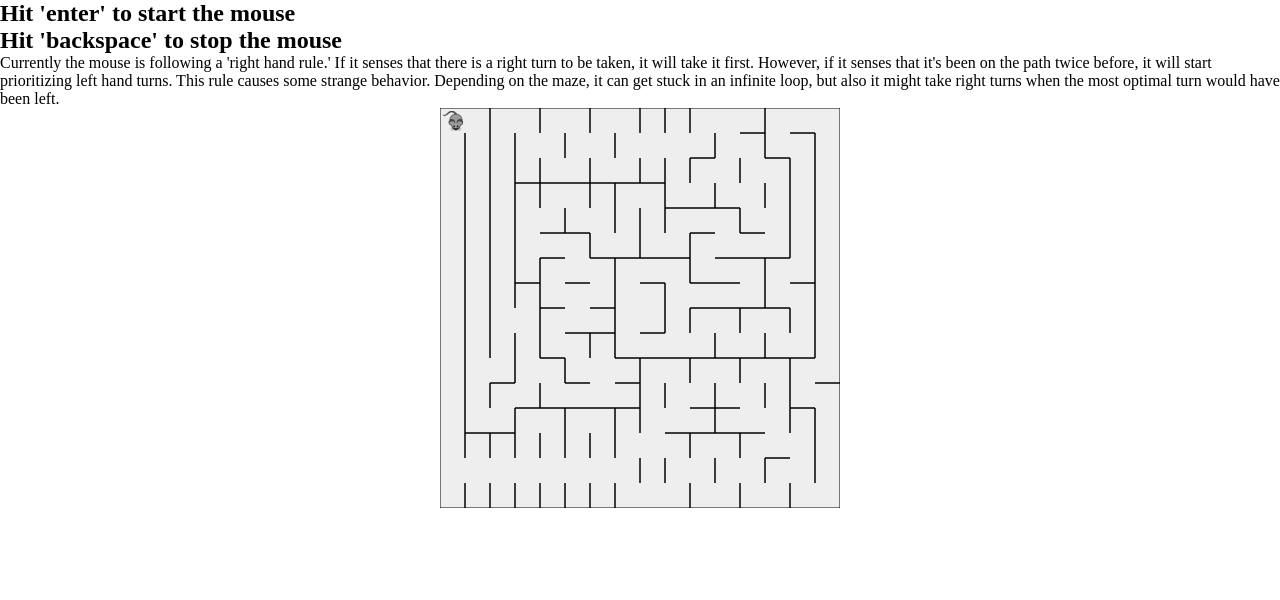
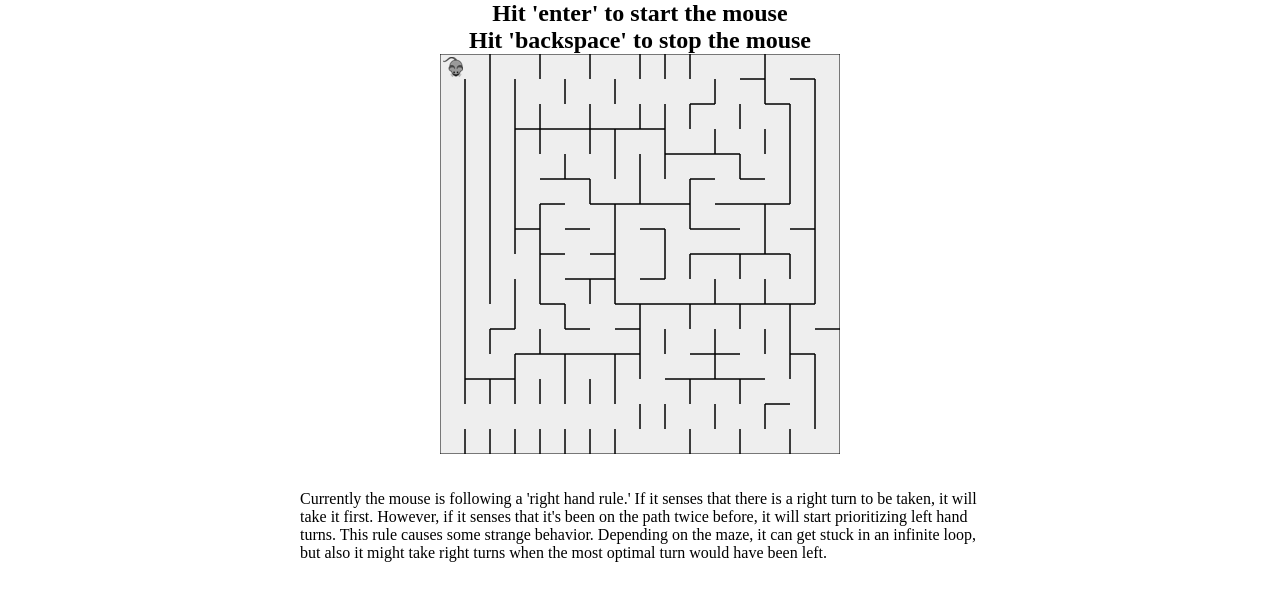
Before and after one commit to codechennerator/mouseAndMaze, a plain HTML site: page index.html in a window 1280 px wide. Drawn offline with Linux system fonts and the light colour scheme.

Commit message:
made the page easier on the eyes

```diff
--- a/index.html
+++ b/index.html
@@ -4,16 +4,20 @@
     <meta charset="utf-8" />
     <title>Micromouse Concept</title>
     <style>
-    	* { padding: 0; margin: 0; }
-    	canvas { background: #eee; display: block; margin: 0 auto; }
+        * { padding: 0; margin: 0; }
+        body{ margin: 0 300px; }
+        canvas { background: #eee; display: block; margin: 0 auto; }
+        h2{ display: flex; justify-content: center;}
     </style>
 </head>
 <body>
 
     <h2>Hit 'enter' to start the mouse</h2>
     <h2>Hit 'backspace' to stop the mouse</h2>
+    <canvas id="myCanvas" width="400" height="400"></canvas>
+    <br />
+    <br />
     <p>Currently the mouse is following a 'right hand rule.' If it senses that there is a right turn to be taken, it will take it first. However, if it senses that it's been on the path twice before, it will start prioritizing left hand turns. This rule causes some strange behavior. Depending on the maze, it can get stuck in an infinite loop, but also it might take right turns when the most optimal turn would have been left.</p>
-    <canvas id="myCanvas" width="400" height="400"></canvas>
 
 <script src="script.js"></script>
 </body>
```
Also changed, not shown: README.md.
